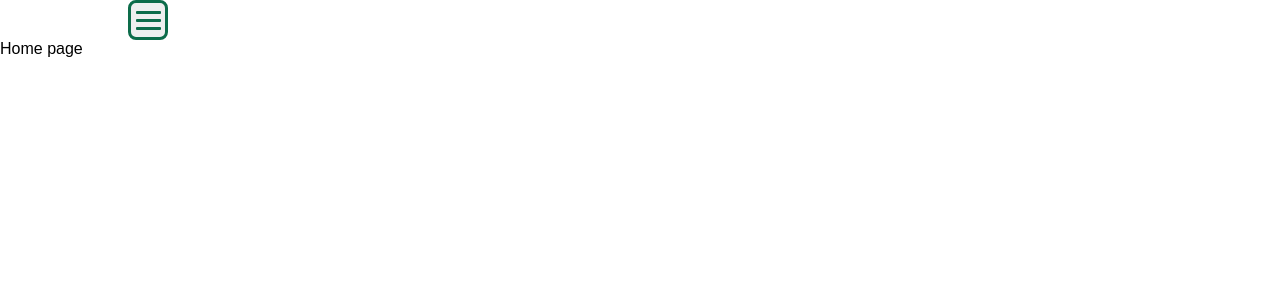
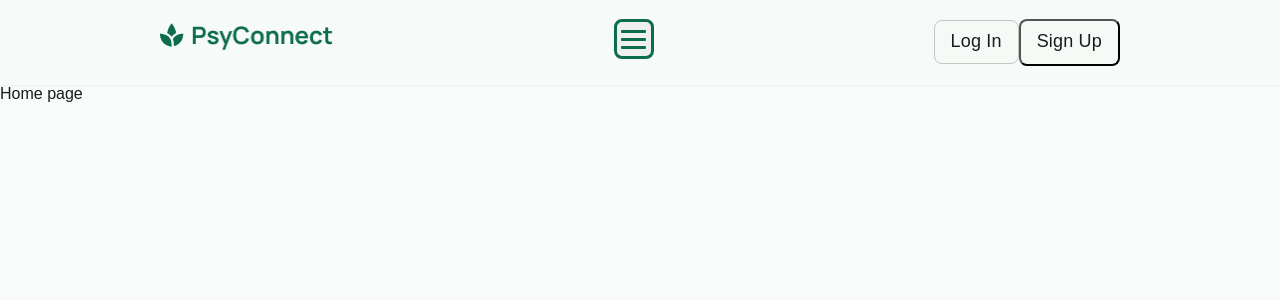
Before and after one commit to OleksandrProtchenko/psyConnect, a Next.js app: page / in a window 1280 px wide. Shown: the top 300 px of the page. Built offline with nearby package versions, Linux system fonts and the light colour scheme.

Commit message:
add root styles in globals css, add logo and auth in header

```diff
--- a/app/globals.css
+++ b/app/globals.css
@@ -1,7 +1,37 @@
 :root {
+  --family-body: 'Manrope', sans-serif;
+  --fz-default: 14px;
+  --fz-title: 24px;
+  --fz-text: 14px;
+  --font-regular: 400;
+  --font-medium: 500;
+  --font-semibold: 600;
+  --font-bold: 700;
+
   --main-green: #0d6c4a;
+  --color-default: #181c1c;
+  --color-subgreen: #0f5238;
+  --color-white: #fff;
+  --color-descr: #404943;
+  --color-subdescr: #707973;
+  --color-background: #f7faf8;
+  --color-body-background: rgba(247, 250, 248, 0.8);
+  --color-border: #bfc9c1;
 
   --transition-default: 0.3s ease-in-out;
+
+  --lh-default: 1.43;
+  --lh-descr: 1.56;
+  --lh-title: 1.17;
+  --ls-default: 0.01em;
+  --ls-title: 0.02em;
+  --ls-subtitle: 0.05em;
+
+  --border-width: 1px;
+  --border-color: #bfc9c1;
+  --border: var(--border-width) solid var(--border-color);
+  --button-border-radius: 8px;
+  --box-shadow-default: 0 1px 2px 0 rgba(0, 0, 0, 0.05);
 }
 
 html {
@@ -15,12 +45,12 @@ body {
 }
 
 body {
+  font-family: var(--family-body);
   min-height: 100%;
   display: flex;
   flex-direction: column;
-  color: var(--foreground);
-  background: var(--background);
-  font-family: Arial, Helvetica, sans-serif;
+  color: var(--color-default);
+  background: var(--color-body-background);
   -webkit-font-smoothing: antialiased;
   -moz-osx-font-smoothing: grayscale;
 }
@@ -37,25 +67,47 @@ a {
 }
 
 .container {
+  padding: 0 16px;
   width: 100%;
   max-width: 375px;
   margin: 0 auto;
 }
 
 @media (min-width: 768px) {
+  :root {
+    --fz-title: 28px;
+    --fz-text: 16px;
+  }
   .container {
+    padding: 0 24px;
     max-width: 768px;
   }
 }
 
 @media (min-width: 1024px) {
+  :root {
+    --fz-title: 38px;
+    --fz-text: 18px;
+  }
   .container {
+    padding: 0 32px;
     max-width: 1024px;
   }
 }
 
 @media (min-width: 1440px) {
+  :root {
+    --fz-title: 48px;
+    --fz-text: 18px;
+  }
   .container {
+    padding: 0 64px;
     max-width: 1440px;
   }
 }
+
+header {
+  width: 100%;
+  box-shadow: 0 1px 2px 0 rgba(0, 0, 0, 0.05);
+  background: rgba(247, 250, 248, 0.8);
+}
--- a/components/Header/Auth/Auth.tsx
+++ b/components/Header/Auth/Auth.tsx
@@ -0,0 +1,10 @@
+import { AppButton } from '@/components/ui/Button/Button';
+
+export default function Auth() {
+  return (
+    <div className="auth">
+      <AppButton>Log In</AppButton>
+      <AppButton variant="secondary">Sign Up</AppButton>
+    </div>
+  );
+}
--- a/components/Header/Header.module.css
+++ b/components/Header/Header.module.css
@@ -0,0 +1,6 @@
+.headerContainer {
+  padding-top: 19px;
+  padding-bottom: 19px;
+  display: flex;
+  justify-content: space-between;
+}
--- a/components/Header/Header.tsx
+++ b/components/Header/Header.tsx
@@ -1,9 +1,15 @@
+import css from './Header.module.css';
+
 import BurgerMenu from './BurgerMenu/BurgerMenu';
+import Logo from './Logo/Logo';
+import Auth from './Auth/Auth';
 
 export default function Header() {
   return (
-    <div className="container">
+    <div className={`container ${css.headerContainer}`}>
+      <Logo />
       <BurgerMenu />
+      <Auth />
     </div>
   );
 }
--- a/components/Header/Logo/Logo.tsx
+++ b/components/Header/Logo/Logo.tsx
@@ -0,0 +1,12 @@
+import Image from 'next/image';
+import Link from 'next/link';
+
+export default function Logo() {
+  return (
+    <div className="logo">
+      <Link href="/">
+        <Image src="/Logo.png" alt="Logo" width={174} height={32} />
+      </Link>
+    </div>
+  );
+}
--- a/components/ui/Button/Button.module.css
+++ b/components/ui/Button/Button.module.css
@@ -1,4 +1,22 @@
 .btn {
+  border-radius: 8px;
+  padding: 8px 16px 9px;
+  background: var(--color-body-background);
+
+  font-family: var(--family-body);
+  font-weight: var(--font-medium);
+  font-size: var(--fz-text);
+  line-height: var(--lh-default);
+  letter-spacing: var(--ls-default);
+  text-align: center;
+  color: var(--color-text);
+  cursor: pointer;
+}
+
+.primary {
+  border: var(--border);
+  border-radius: var(--button-border-radius);
+  padding: 8px 16px;
 }
 
 .btn svg {
```
